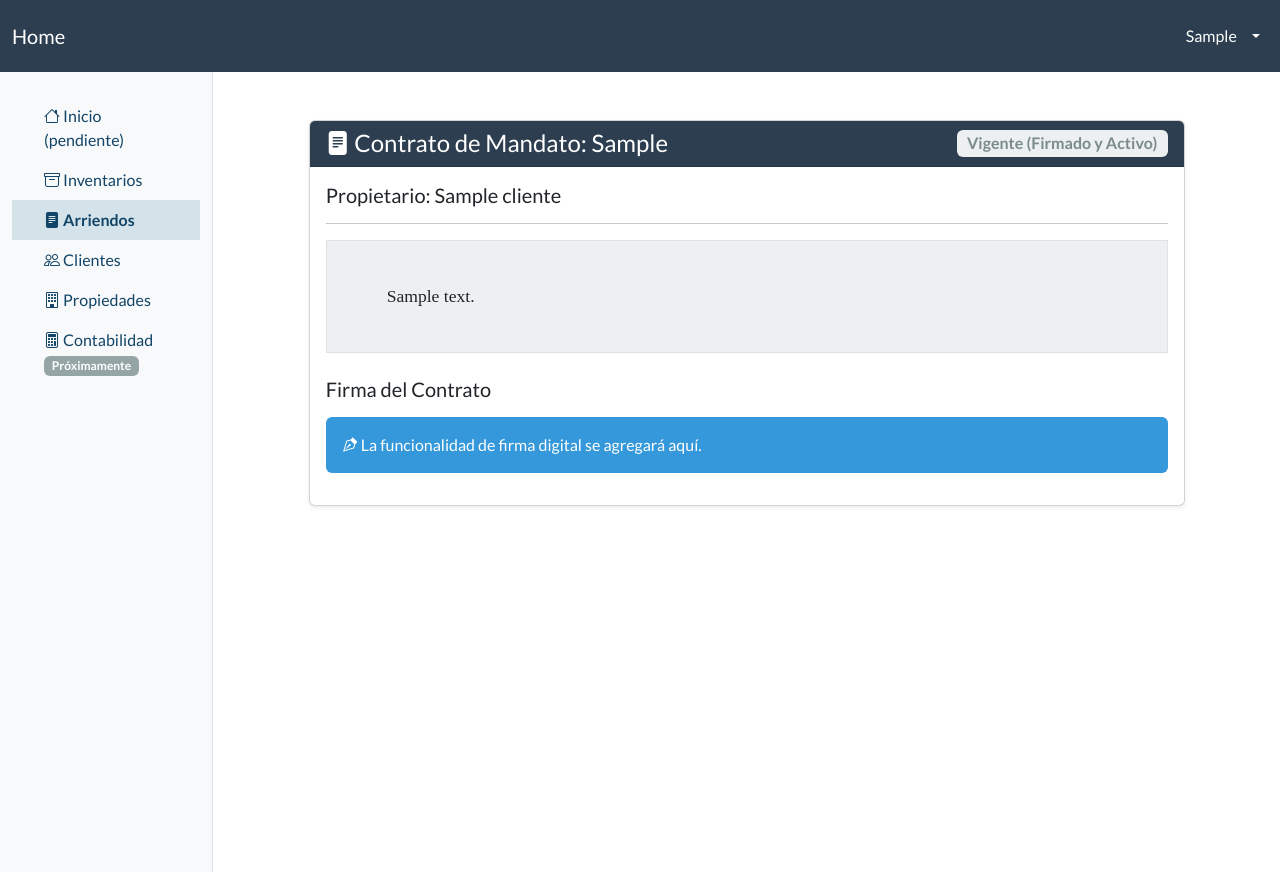
After one commit to hernanagudelodev/saas-inmobiliario, a Django app: page /arriendos/contratos/mandato/1/ in a window 1280 px wide. The commit adds this page. Run offline with Django 5.2, Linux system fonts and the light colour scheme; a user stored in the database is signed in; tables that the repository leaves empty hold one stand-in row (values such as "Sample post"); some libraries are stand-ins or nearby versions.

Commit message:
actualizaciion al 20250827-1

```diff
--- a/backend/settings.py
+++ b/backend/settings.py
@@ -47,7 +47,7 @@ INSTALLED_APPS = [
     'usuarios',            # App para administrar usuarios, roles, permisos y inmobiliarias (multitenencia)
     'core_inmobiliario', #App que administra todos los modelos base que son comunes a todos los modulos: cliente propiedades, etc.
     'inventarioapp',
-    'gestion_arriendos'
+    'gestion_arriendos.apps.GestionArriendosConfig',
 ]
 
 MIDDLEWARE = [
--- a/gestion_arriendos/templates/gestion_arriendos/crear_contrato_mandato.html
+++ b/gestion_arriendos/templates/gestion_arriendos/crear_contrato_mandato.html
@@ -1,5 +1,5 @@
 {% extends "base.html" %}
-{% load widget_tweaks %} {# <-- PASO 1: Cargar widget_tweaks #}
+{% load widget_tweaks %}
 
 {% block title %}
   Nuevo Contrato de Mandato
--- /dev/null
+++ b/gestion_arriendos/templates/gestion_arriendos/detalle_contrato_mandato.html
@@ -0,0 +1,52 @@
+{% extends "base.html" %}
+{% load letras_numeros %}
+
+{% block title %}Detalle del Contrato de Mandato{% endblock %}
+
+{% block content %}
+<div class="container" style="max-width: 900px;">
+  <div class="card shadow-sm mt-4">
+    <div class="card-header bg-primary text-white d-flex justify-content-between align-items-center">
+      <h4 class="mb-0">
+        <i class="bi bi-file-text-fill"></i> Contrato de Mandato: {{ contrato.propiedad.direccion }}
+      </h4>
+      <span class="badge bg-light text-dark fs-6">{{ contrato.get_estado_display }}</span>
+    </div>
+    <div class="card-body">
+      <h5 class="card-title">Propietario: {{ contrato.propietario.nombre }}</h5>
+      <hr>
+
+      {% if contrato.estado == 'BORRADOR' %}
+        <div class="alert alert-warning">
+          <h5 class="alert-heading"><i class="bi bi-eye"></i> Previsualización del Contrato</h5>
+          <p>Este es el borrador del contrato. Revisa el texto y, si todo es correcto, finalízalo para proceder con la firma. Recuerda que los términos aún se pueden editar (próximamente).</p>
+        </div>
+
+        <div class="contrato-texto border p-3 bg-light mb-4" style="white-space: pre-wrap; font-family: serif; font-size: 1.1em;">
+          {{ texto_borrador_renderizado|safe }}
+        </div>
+
+        <div class="mt-4 text-center">
+            <a href="#" class="btn btn-secondary disabled">Editar Términos (Próximamente)</a>
+            <a href="{% url 'gestion_arriendos:finalizar_contrato_mandato' contrato.id %}" class="btn btn-success">
+                <i class="bi bi-check-circle"></i> Generar y Finalizar Contrato
+            </a>
+        </div>
+
+      {% else %}
+        <div class="contrato-texto border p-3 bg-light" style="white-space: pre-wrap; font-family: serif; font-size: 1.1em;">
+          {{ contrato.texto_final_renderizado|safe }}
+        </div>
+
+        <div class="mt-4">
+          <h5 class="mb-3">Firma del Contrato</h5>
+          <div class="alert alert-info">
+            <i class="bi bi-vector-pen"></i> La funcionalidad de firma digital se agregará aquí.
+          </div>
+        </div>
+      {% endif %}
+
+    </div>
+  </div>
+</div>
+{% endblock %}
--- a/gestion_arriendos/templates/gestion_arriendos/lista_contratos.html
+++ b/gestion_arriendos/templates/gestion_arriendos/lista_contratos.html
@@ -9,9 +9,6 @@
   <div class="card shadow-sm mt-4">
     <div class="card-header bg-primary text-white d-flex justify-content-between align-items-center">
       <h4 class="mb-0"><i class="bi bi-file-text-fill"></i> Listado de Contratos de Mandato</h4>
-      <a href="{% url 'gestion_arriendos:crear_contrato_mandato' %}" class="btn btn-success">
-        <i class="bi bi-plus-circle"></i> Nuevo Contrato
-      </a>
     </div>
     <div class="card-body">
       <div class="table-responsive">
@@ -39,7 +36,7 @@
                   {% endif %}
                 </td>
                 <td>
-                  <a href="#" class="btn btn-sm btn-outline-primary disabled">Ver Detalles</a>
+                  <a href="{% url 'gestion_arriendos:detalle_contrato_mandato' contrato.pk %}" class="btn btn-sm btn-outline-primary">Ver Detalles</a>
                 </td>
               </tr>
             {% empty %}
--- a/gestion_arriendos/templatetags/letras_numeros.py
+++ b/gestion_arriendos/templatetags/letras_numeros.py
@@ -1,5 +1,3 @@
-# gestion_arriendos/templatetags/letras_numeros.py
-
 from django import template
 from num2words import num2words
 
--- a/gestion_arriendos/urls.py
+++ b/gestion_arriendos/urls.py
@@ -8,7 +8,9 @@ app_name = 'gestion_arriendos'
 urlpatterns = [
     path('', views.home, name='home'),
     path('contratos/', views.ListaContratos.as_view(), name='lista_contratos'),
-    path('contratos/mandato/crear/', views.crear_contrato_mandato, name='crear_contrato_mandato'),
+    path('contratos/mandato/crear/<int:propiedad_id>/', views.crear_contrato_mandato, name='crear_contrato_mandato'),
+    path('contratos/mandato/<int:pk>/', views.DetalleContratoMandato.as_view(), name='detalle_contrato_mandato'),
+    path('contratos/mandato/<int:contrato_id>/finalizar/', views.finalizar_contrato_mandato, name='finalizar_contrato_mandato'),
 
     path('plantillas/', views.ListaPlantillas.as_view(), name='lista_plantillas'),
     path('plantillas/crear/', views.CrearPlantilla.as_view(), name='crear_plantilla'),
--- a/gestion_arriendos/views.py
+++ b/gestion_arriendos/views.py
@@ -1,13 +1,17 @@
-from django.shortcuts import render, redirect
+from django.shortcuts import get_object_or_404, render, redirect
 from django.contrib.auth.decorators import login_required
-from django.views.generic import ListView, CreateView
+from django.template import Context, Template, engines
+from django.views.generic import ListView, CreateView, DetailView
 from django.contrib.auth.mixins import LoginRequiredMixin
+
+from core_inmobiliario.models import Propiedad
+from inventarioapp.models import FormularioCaptacion
 from .models import ContratoMandato, PlantillaContrato
 from usuarios.mixins import TenantRequiredMixin
 from .forms import ContratoMandatoForm, PlantillaContratoForm
 from django.contrib import messages
-from django.core.exceptions import PermissionDenied
 from django.urls import reverse_lazy
+from django.template.loader import render_to_string
 
 @login_required
 def home(request):
@@ -33,32 +37,126 @@ class ListaContratos(LoginRequiredMixin, TenantRequiredMixin, ListView):
         return context
 
 @login_required
-def crear_contrato_mandato(request):
+def crear_contrato_mandato(request, propiedad_id):
+    inmobiliaria = request.user.profile.inmobiliaria
+    propiedad = get_object_or_404(Propiedad, id=propiedad_id, inmobiliaria=inmobiliaria)
+
+    ultima_captacion = FormularioCaptacion.objects.filter(
+        propiedad_cliente__propiedad=propiedad,
+        is_firmado=True,
+        propiedad_cliente__relacion__in=['PR', 'AP']
+    ).order_by('-fecha_firma').first()
+
+    if not ultima_captacion:
+        messages.error(request, "No se puede crear un contrato. Primero debe existir una captación firmada con un propietario o apoderado.")
+        return redirect('core_inmobiliario:detalle_propiedad', id=propiedad.id)
+
+    propietario = ultima_captacion.propiedad_cliente.cliente
+
     if request.method == 'POST':
-        form = ContratoMandatoForm(request.POST)
+        # Pasamos la inmobiliaria al formulario
+        form = ContratoMandatoForm(request.POST, inmobiliaria=inmobiliaria)
         if form.is_valid():
             contrato = form.save(commit=False)
-            try:
-                contrato.inmobiliaria = request.user.profile.inmobiliaria
-            except Exception:
-                raise PermissionDenied("El usuario no tiene una inmobiliaria asignada.")
+            contrato.propiedad = propiedad
+            contrato.propietario = propietario
+            contrato.inmobiliaria = inmobiliaria
 
-            # Aquí podrías añadir más lógica, como estado inicial, etc.
-            # Por ahora, lo guardamos directamente.
+
             contrato.save()
-
-            messages.success(request, "Contrato de Mandato creado exitosamente.")
-            # Eventualmente, esto redirigirá al siguiente paso del "wizard" (crear el Contrato de Arrendamiento)
-            # Por ahora, redirigimos a la lista de contratos.
-            return redirect('gestion_arriendos:lista_contratos')
+            messages.success(request, "Borrador del Contrato de Mandato creado exitosamente.")
+            # Redirigimos al detalle del contrato para el siguiente paso
+            return redirect('gestion_arriendos:detalle_contrato_mandato', pk=contrato.pk)
     else:
-        form = ContratoMandatoForm()
+        # Pasamos la inmobiliaria al formulario para que filtre las plantillas
+        form = ContratoMandatoForm(inmobiliaria=inmobiliaria)
+        form.fields['cuenta_bancaria_pago'].queryset = propietario.cuentas_bancarias.all()
 
     context = {
         'form': form,
+        'propiedad': propiedad,
+        'propietario': propietario,
         'section': 'arriendos'
     }
     return render(request, 'gestion_arriendos/crear_contrato_mandato.html', context)
+
+
+class DetalleContratoMandato(LoginRequiredMixin, TenantRequiredMixin, DetailView):
+    model = ContratoMandato
+    template_name = 'gestion_arriendos/detalle_contrato_mandato.html'
+    context_object_name = 'contrato'
+
+    def get_context_data(self, **kwargs):
+        context = super().get_context_data(**kwargs)
+        context['section'] = 'arriendos'
+
+        contrato = self.get_object()
+
+        if contrato.estado == 'BORRADOR':
+            plantilla_obj = contrato.plantilla_usada
+            template_string = "{% load letras_numeros %}" +plantilla_obj.cuerpo_texto
+
+            contexto_render = {
+                "propietario": contrato.propietario,
+                "propiedad": contrato.propiedad,
+                "inmobiliaria": contrato.inmobiliaria,
+                "contrato": contrato
+            }
+
+            # Renderizamos primero las cláusulas del contrato
+            template = engines['django'].from_string("{% load letras_numeros %}" + template_string)
+            clausulas_renderizadas = template.render(contexto_render)
+
+            # Ahora, pasamos las cláusulas a la plantilla maestra para generar el HTML completo
+            contexto_final = {
+                'inmobiliaria': contrato.inmobiliaria,
+                'cuerpo_renderizado': clausulas_renderizadas
+            }
+            html_completo = render_to_string('gestion_arriendos/base_contrato_pdf.html', contexto_final)
+            context['texto_borrador_renderizado'] = html_completo
+
+        return context
+
+@login_required
+def finalizar_contrato_mandato(request, contrato_id):
+    # Obtenemos el contrato, asegurándonos que pertenece al usuario
+    contrato = get_object_or_404(ContratoMandato, id=contrato_id, inmobiliaria=request.user.profile.inmobiliaria)
+
+    # Solo se puede finalizar si está en estado borrador
+    if contrato.estado != 'BORRADOR':
+        messages.error(request, "Este contrato ya ha sido finalizado y no puede modificarse.")
+        return redirect('gestion_arriendos:detalle_contrato_mandato', pk=contrato.id)
+
+    # Usamos la plantilla que se guardó en el borrador
+    plantilla_obj = contrato.plantilla_usada
+    template_string = "{% load letras_numeros %}" + plantilla_obj.cuerpo_texto
+
+    contexto_render = {
+        "propietario": contrato.propietario,
+        "propiedad": contrato.propiedad,
+        "inmobiliaria": contrato.inmobiliaria,
+        "contrato": contrato
+    }
+
+     # Renderizamos las cláusulas
+    template = engines['django'].from_string(template_string)
+    clausulas_renderizadas = template.render(contexto_render)
+
+    # Renderizamos la plantilla maestra para el guardado final
+    contexto_final = {
+        'inmobiliaria': contrato.inmobiliaria,
+        'cuerpo_renderizado': clausulas_renderizadas
+    }
+    texto_renderizado = render_to_string('gestion_arriendos/base_contrato_pdf.html', contexto_final)
+
+    contrato.texto_final_renderizado = texto_renderizado
+    contrato.estado = 'FINALIZADO'
+    contrato.save()
+
+    messages.success(request, "El contrato ha sido finalizado y está listo para ser firmado.")
+    return redirect('gestion_arriendos:detalle_contrato_mandato', pk=contrato.id)
+
+''' Plantillas contratos '''
 
 class ListaPlantillas(LoginRequiredMixin, TenantRequiredMixin, ListView):
     model = PlantillaContrato
@@ -70,13 +168,36 @@ class ListaPlantillas(LoginRequiredMixin, TenantRequiredMixin, ListView):
         context['section'] = 'arriendos'
         return context
 
-# gestion_arriendos/views.py
 
+# Crear plantilla de contrato.
 class CrearPlantilla(LoginRequiredMixin, TenantRequiredMixin, CreateView):
     model = PlantillaContrato
     form_class = PlantillaContratoForm
     template_name = 'gestion_arriendos/crear_plantilla.html'
     success_url = reverse_lazy('gestion_arriendos:lista_plantillas')
+
+    def form_valid(self, form):
+        """
+        Este método se ejecuta cuando el formulario es válido.
+        Usamos commit=False para poder añadir la inmobiliaria antes de guardar.
+        """
+        # 1. Crea el objeto en memoria, pero NO lo guardes en la BD todavía.
+        plantilla = form.save(commit=False)
+
+        # 2. Asigna la inmobiliaria del usuario actual al objeto.
+        plantilla.inmobiliaria = self.request.user.profile.inmobiliaria
+
+        # 3. Ahora que el objeto está completo, guárdalo en la BD.
+        plantilla.save()
+
+        # 4. ASIGNA EL OBJETO A LA VISTA. ¡Este es el paso que faltaba!
+        self.object = plantilla
+
+        # 5. Muestra un mensaje de éxito para el usuario.
+        messages.success(self.request, "Plantilla de contrato creada exitosamente.")
+
+        # 6. Redirige a la página de éxito.
+        return redirect(self.get_success_url())
 
     def get_context_data(self, **kwargs):
         context = super().get_context_data(**kwargs)
```
Also changed, not shown: core_inmobiliario/admin.py (+7 -1 lines), core_inmobiliario/templates/core_inmobiliario/propiedades/detalle_propiedad_completo.html (+14 -2 lines), gestion_arriendos/forms.py (+22 -4 lines), gestion_arriendos/models.py (+13 -5 lines), gestion_arriendos/templates/gestion_arriendos/base_contrato_pdf.html (added, +31 -0 lines), gestion_arriendos/migrations/0003_alter_contratoarrendamiento_estado_and_more.py (added).
